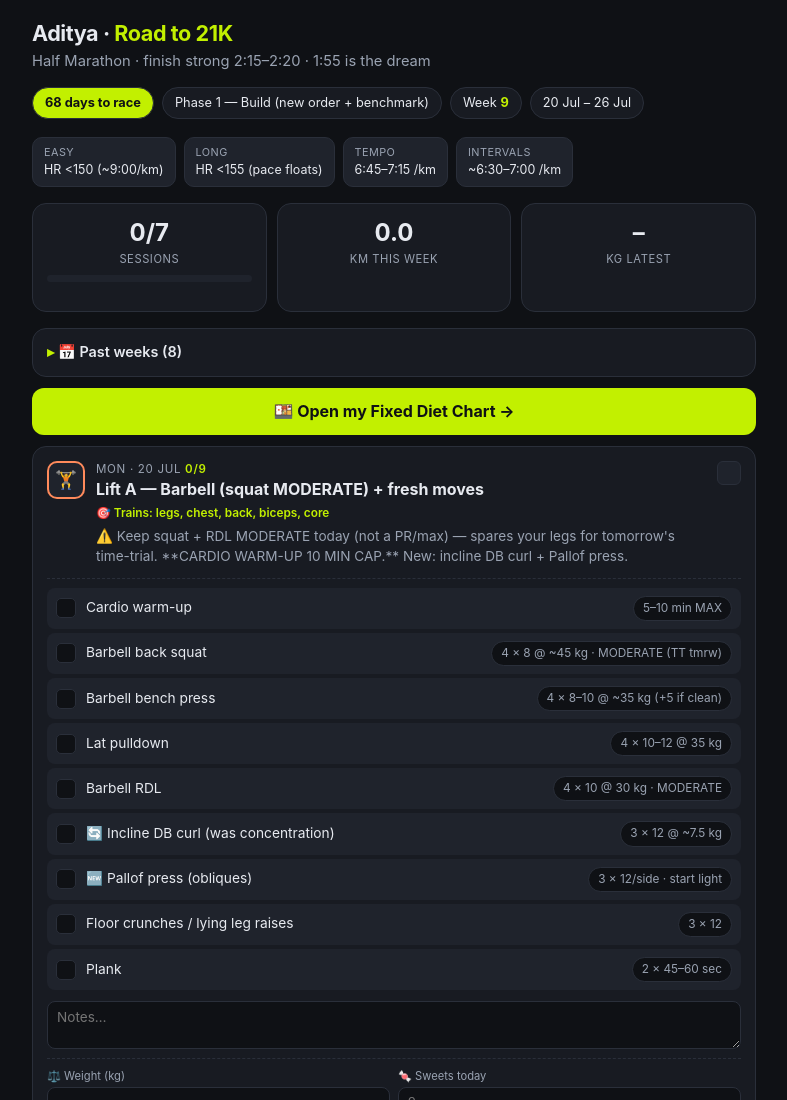
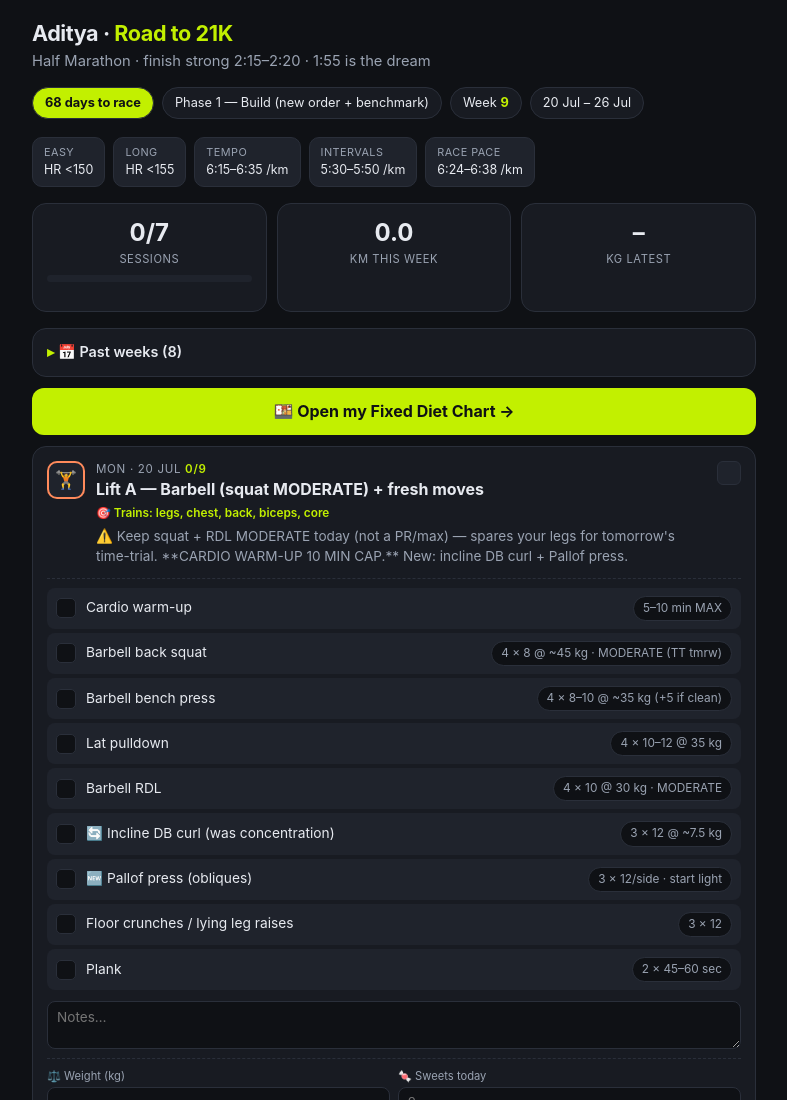
Before and after one commit to BASadityaSrinivas/half-marathon-tracker, a plain HTML site: page index.html in a window 1280 px wide. Shown: the top 1100 px of the page, without its empty margins (246-1033 px from the left). Drawn offline with Linux system fonts and the light colour scheme.

Commit message:
Recalibrate zones from 2K time-trial (11:25 / 5:39-km): tempo 6:15-6:35, intervals 5:30-5:50, add race pace 6:24-6:38

```diff
--- a/index.html
+++ b/index.html
@@ -357,7 +357,7 @@ const PLAN = {
   week: 9,
   weekStart: "2026-07-20",
   weekEnd: "2026-07-26",
-  paces: { easy:"HR <150 (~9:00/km)", long:"HR <155 (pace floats)", tempo:"6:45–7:15 /km", intervals:"~6:30–7:00 /km" },
+  paces: { easy:"HR <150", long:"HR <155", tempo:"6:15–6:35 /km", intervals:"5:30–5:50 /km", "race pace":"6:24–6:38 /km" },
   days: [
     { date:"2026-07-20", dow:"Mon", type:"strength", title:"Lift A — Barbell (squat MODERATE) + fresh moves", focus:"🎯 Trains: legs, chest, back, biceps, core",
       detail:"⚠️ Keep squat + RDL MODERATE today (not a PR/max) — spares your legs for tomorrow's time-trial. **CARDIO WARM-UP 10 MIN CAP.** New: incline DB curl + Pallof press.",
```
